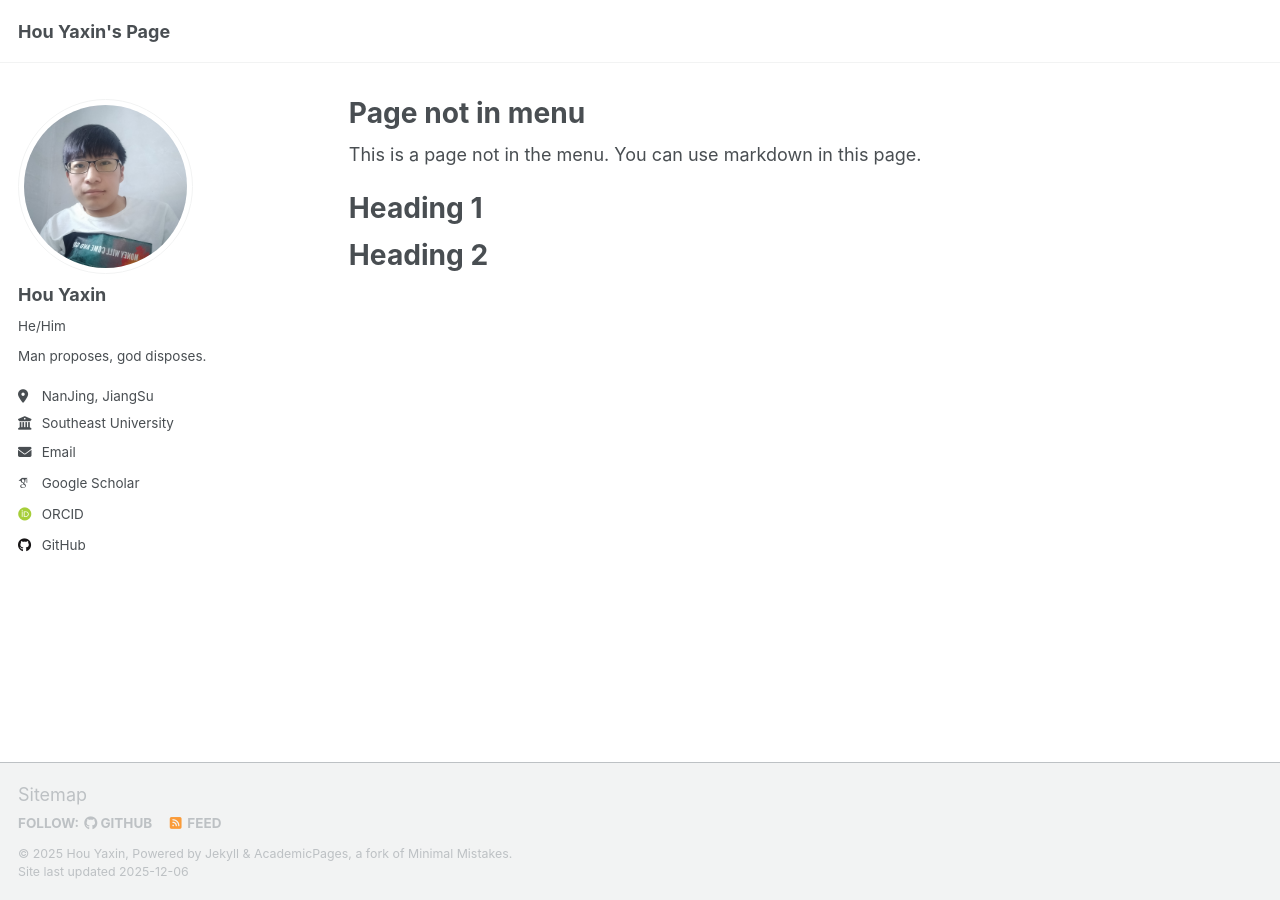
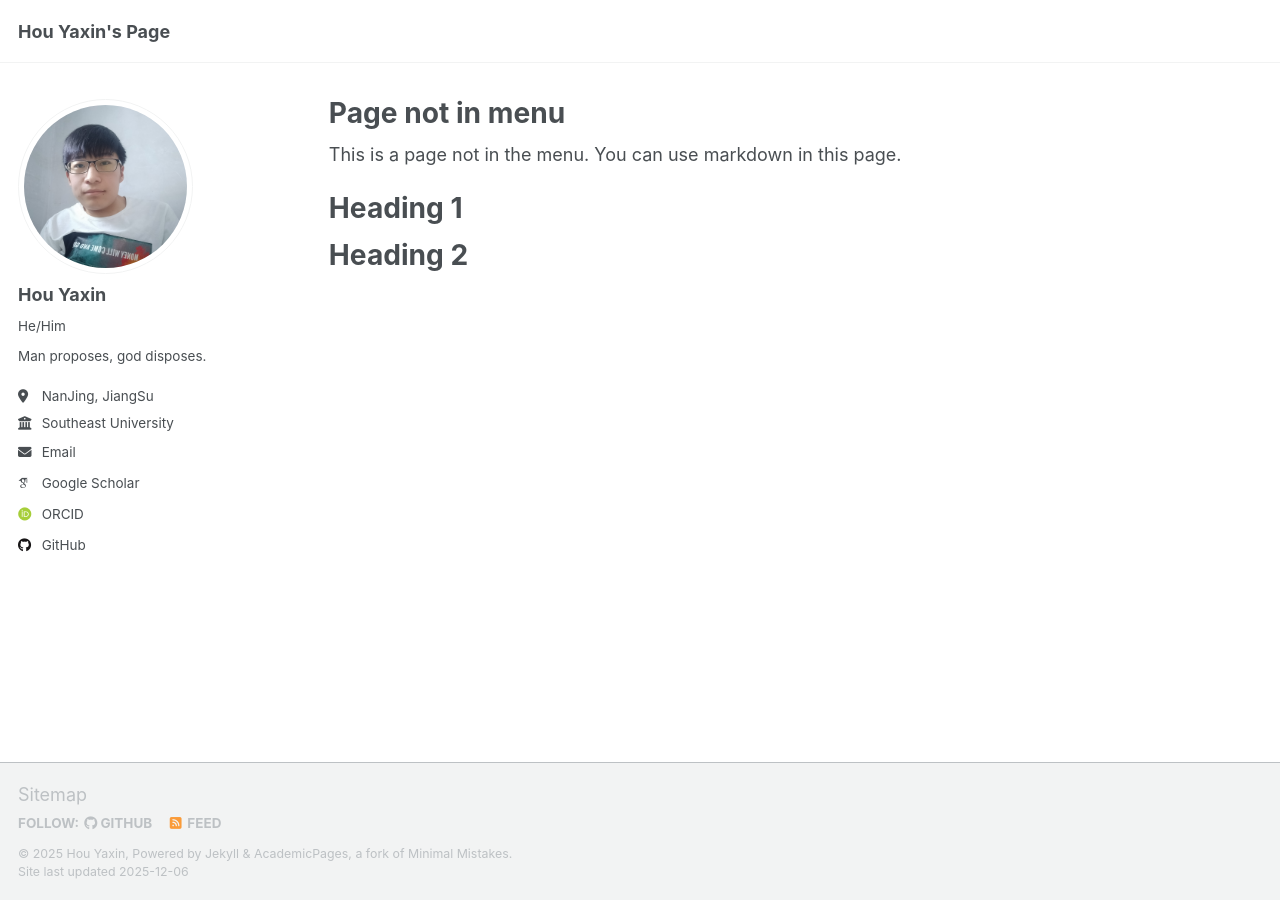
Before and after one commit to YaxinHou/yaxinhou.github.io, a Jekyll site: the page built from _pages/non-menu-page.md, in a window 1280 px wide. Built offline with Jekyll 4.4.1, drawn with Linux system fonts in a browser that asks for light colours; some web fonts are replaced; a script that is not in the unit is left out.

Commit message:
Update custom.html

```diff
--- a/_includes/head/custom.html
+++ b/_includes/head/custom.html
@@ -32,7 +32,7 @@
   @media (min-width: 1000px) {
     .page,
     .page__inner-wrap {
-      margin-left: 80px !important;
+      margin-left: 60px !important;
     }
   }
 
```
